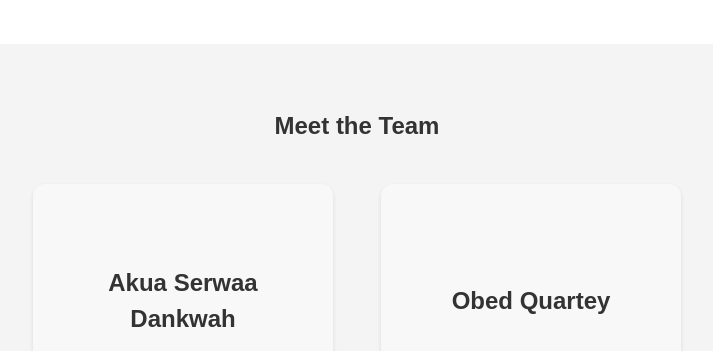
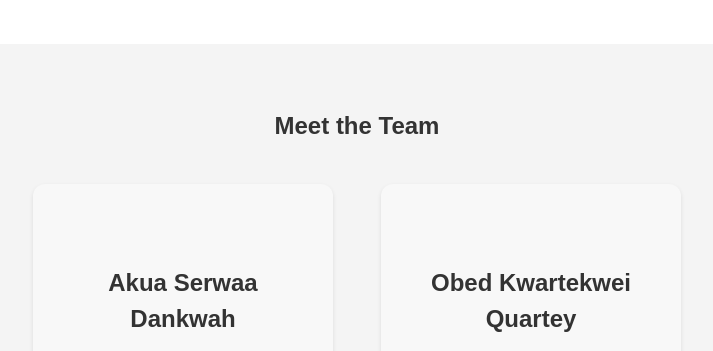
Before and after one commit to akuaserwaad/HairMaster_mvp, a plain HTML site: page index.html in a window 1280 px wide. Shown: the part 1698-2049 px from the top of the page, without its empty margins (283-996 px from the left). Drawn offline with Linux system fonts and the light colour scheme.

Commit message:
edited name

```diff
--- a/index.html
+++ b/index.html
@@ -86,7 +86,7 @@
             </div>
           </div>
           <div class="contact-card">
-            <h2 class="contact-title">Obed Quartey</h2>
+            <h2 class="contact-title">Obed Kwartekwei Quartey</h2>
             <p class="contact-role">- Co-Founder & Back-end Architect.</p>
             <div class="socials">
               <a href="https://www.linkedin.com/in/okquartey" target="_blank"><img class="contact-icon" src="../images/linkedin_icon.png" alt="linkedin_icon" /></a>
```
